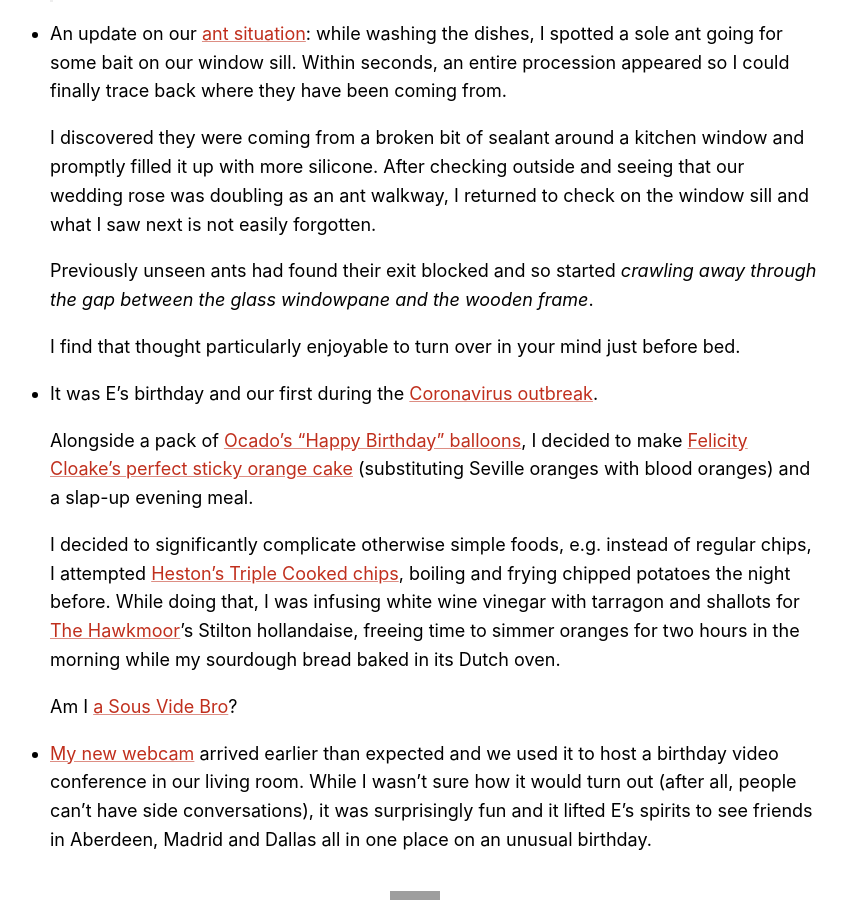
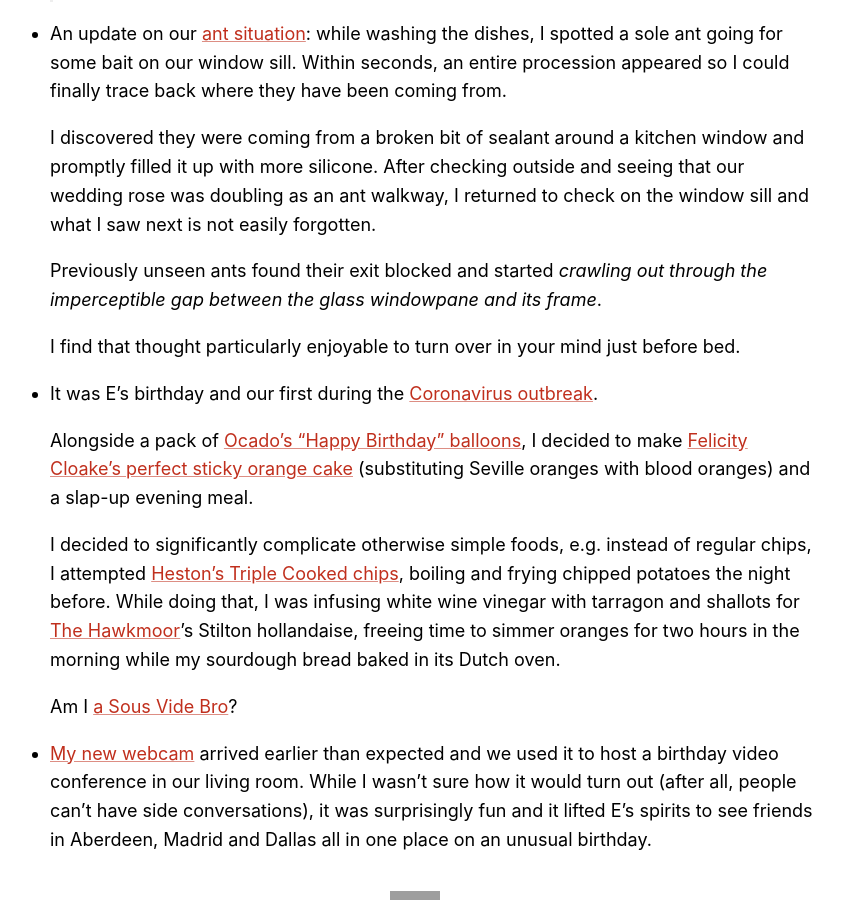
Before and after one commit to mudge/mudge.github.com, a Jekyll site: the page built from _posts/2020-04-12-weeknotes-24.markdown, in a window 1280 px wide and 900 px high, scrolled down 992 px. Shown: the whole window, without its empty margins (225-1072 px from the left). Built offline with Jekyll 4.4.1, drawn with Linux system fonts in a browser that asks for light colours; grey boxes are pictures that could not be loaded.

Commit message:
Make the ant horror clearer

```diff
--- a/_posts/2020-04-12-weeknotes-24.markdown
+++ b/_posts/2020-04-12-weeknotes-24.markdown
@@ -34,7 +34,7 @@ date: 2020-04-12 15:24:00
 
     I discovered they were coming from a broken bit of sealant around a kitchen window and promptly filled it up with more silicone. After checking outside and seeing that our wedding rose was doubling as an ant walkway, I returned to check on the window sill and what I saw next is not easily forgotten.
 
-    Previously unseen ants had found their exit blocked and so started _crawling away through the gap between the glass windowpane and the wooden frame_.
+    Previously unseen ants found their exit blocked and started _crawling out through the imperceptible gap between the glass windowpane and its frame_.
 
     I find that thought particularly enjoyable to turn over in your mind just before bed.
 
```
